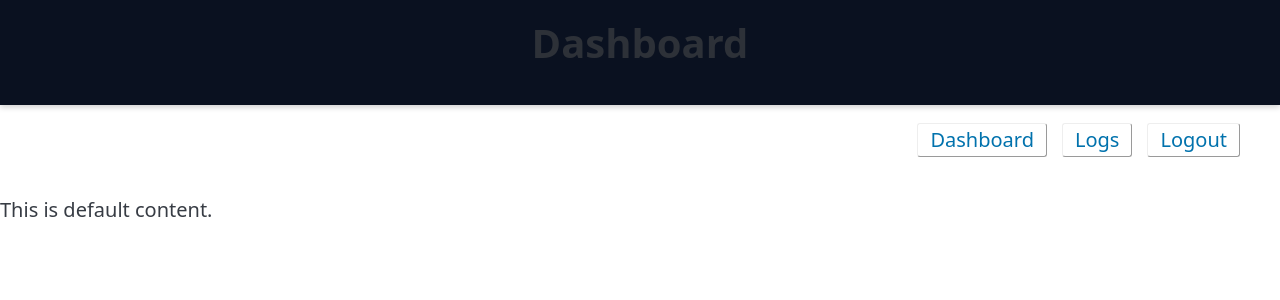
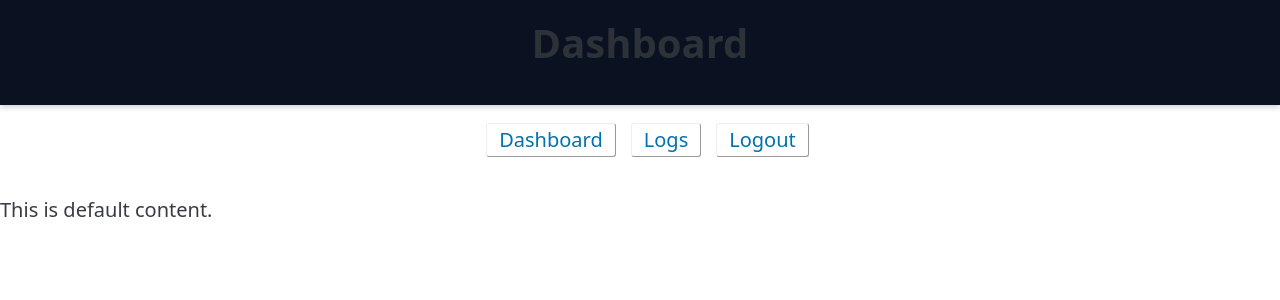
Before and after one commit to Blake9000/Assignment_Project_Blake_bmackin2, a Django app: page /logs/ in a window 1280 px wide. Shown: the top 300 px of the page. Run offline with Django 5.2, Linux system fonts and the light colour scheme; some libraries are stand-ins or nearby versions.

Commit message:
Centered buttons instead of being to the right side.

```diff
--- a/templates/base.html
+++ b/templates/base.html
@@ -6,9 +6,9 @@
     <meta name="viewport" content="width=device-width, initial-scale=1">
     <link href="https://unpkg.com/@picocss/pico@2/css/pico.min.css" rel="stylesheet">
     <style>
-  .navbar-nav.right {
+  .navbar-nav.center {
     display: flex;
-    justify-content: flex-end;
+    justify-content:center;
     list-style: none;
     margin: 0;
     padding: 0;
@@ -42,10 +42,10 @@
 {% block navbar %}
  <nav>
     <div class="container nav-bar">
-      <ul class="navbar-nav right">
-        <li class="nav-item"><a class="button nav-link" href="#">Dashboard</a></li>
-        <li class="nav-item"><a class="button nav-link" href="#">Logs</a></li>
-        <li class="nav-item"><a class="button nav-link" href="#">Logout</a></li>
+      <ul class="navbar-nav center">
+        <li class="nav-item"><a class="button nav-link" href="/dashboard/">Dashboard</a></li>
+        <li class="nav-item"><a class="button nav-link" href="/logs">Logs</a></li>
+        <li class="nav-item"><a class="button nav-link" href="/login/">Logout</a></li>
       </ul>
     </div>
   </nav>
```
